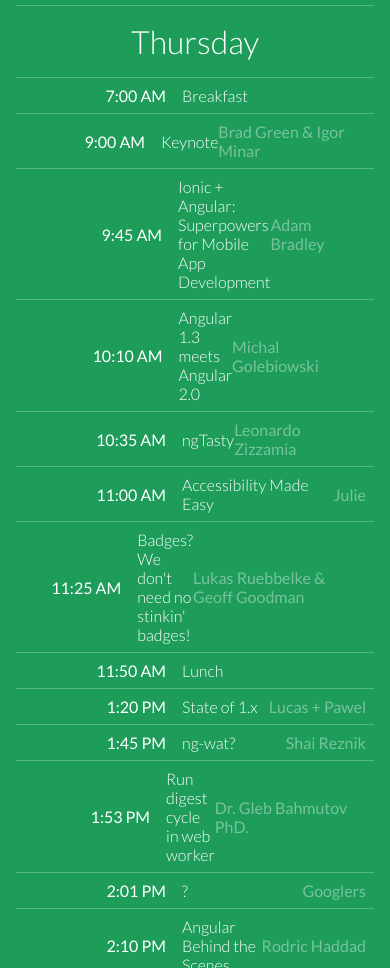
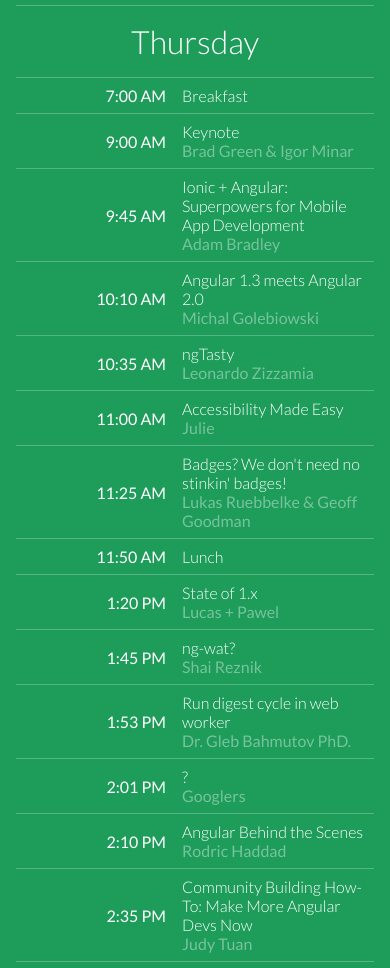
Before and after one commit to ng-conf/schedule-2015, a plain HTML site: page public/index.html in a window 390 px wide. Shown: the part 1032-2000 px from the top of the page. Drawn offline with nearby package versions, Linux system fonts and the light colour scheme.

Commit message:
fix mobile

```diff
--- a/public/index.html
+++ b/public/index.html
@@ -25,8 +25,10 @@
       <div class="DaySchedule">
         <div class="DaySchedule__item" ng-repeat="item in day.items">
           <div class="DaySchedule__time">{{item.time}}</div>
-          <div class="DaySchedule__title" ng-bind-html="item.title"></div>
-          <div class="DaySchedule__author" ng-bind-html="item.author" ng-if="item.author"></div>
+          <div class="DaySchedule__title__author">
+            <div class="DaySchedule__title" ng-bind-html="item.title"></div>
+            <div class="DaySchedule__author" ng-bind-html="item.author" ng-if="item.author"></div>
+          </div>
           <div class="DaySchedule__extra" ng-if="item.extra"></div>
         </div>
       </div>
--- a/public/schedule.css
+++ b/public/schedule.css
@@ -55,6 +55,11 @@
   padding-right: 16px;
 }
 
+.DaySchedule__title__author {
+  display: flex;
+  flex: 1;
+}
+
 .DaySchedule__title {
   font-weight: lighter;
   flex: 1;
@@ -74,6 +79,10 @@
 }
 
 @media (max-width: 1200px) {
+
+  .DaySchedule__title__author {
+    flex-direction: column;
+  }
   .Days {
     flex-direction: column;
   }
```
